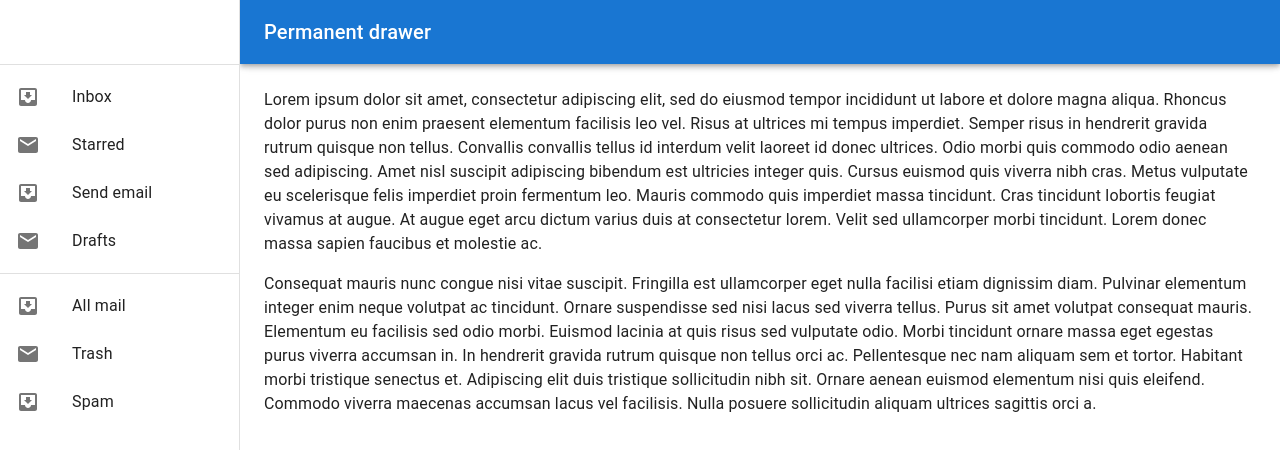
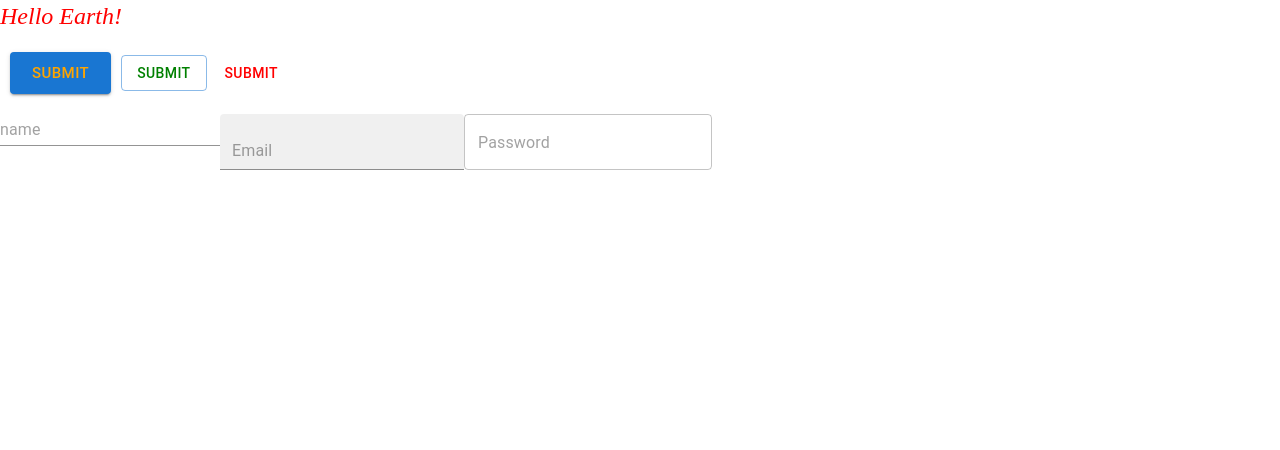
Before and after one commit to georgespicy/mui, a React (Create React App) app: page / in a window 1280 px wide. Shown: the top 450 px of the page. Built offline with nearby package versions, Linux system fonts and the light colour scheme.

Commit message:
form, buttons

```diff
--- a/src/App.js
+++ b/src/App.js
@@ -1,13 +1,10 @@
-import Button from '@mui/material/Button';
-import Navbar from './components/Navbar';
+import Test from './components/Test';
 
 function App() {
   return (
     <>
-      <Navbar />
-      <Button variant="contained">
-        submit
-      </Button>
+      {/* <Navbar /> */}
+      <Test />
     </>
   );
 }
--- /dev/null
+++ b/src/components/Test.js
@@ -0,0 +1,85 @@
+import {
+  Typography,
+  Button,
+  TextField,
+  FormControl,
+  FormLabel,
+  FormHelperText,
+} from "@mui/material";
+import React from "react";
+import { useState } from "react";
+
+function Test() {
+  const [input, setInput] = useState({
+    name: '',
+    email: '',
+    password: ''
+  });
+  return (
+    <>
+      <Typography
+        variant="h5"
+        sx={{
+          color: "red",
+          fontFamily: "poppins",
+          fontStyle: "italic",
+        }}
+      >
+        Hello Earth!
+      </Typography>
+      <br />
+
+
+      <Button
+        sx={{ marginLeft: "10px", color: "orange" }}
+        size="large"
+        variant="contained"
+        onClick={() => alert("color orange")}
+      >
+        Submit
+      </Button>
+      <Button
+        sx={{ marginLeft: "10px", color: "green" }}
+        size="medium"
+        variant="outlined"
+        onClick={() => alert("color green")}
+      >
+        Submit
+      </Button>
+      <Button
+        sx={{ marginLeft: "10px", color: "red" }}
+        size="string"
+        variant="text"
+        onClick={() => alert("color red")}
+      >
+        Submit
+      </Button>
+      <br />
+      <br />
+
+
+      <form>
+        <TextField
+          variant="standard"
+          placeholder="name"
+          type="text"
+          value={input.name}
+        />
+        <TextField
+          variant="filled"
+          placeholder="Email"
+          type="email"
+          value={input.email}
+        />
+        <TextField
+          variant="outlined"
+          placeholder="Password"
+          type="password"
+          value={input.password}
+        />
+      </form>
+    </>
+  );
+}
+
+export default Test;
```
Also changed, not shown: src/components/const/NavbarListItems.js (deleted).
